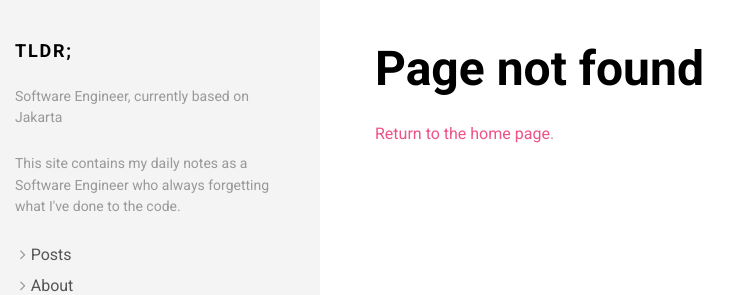
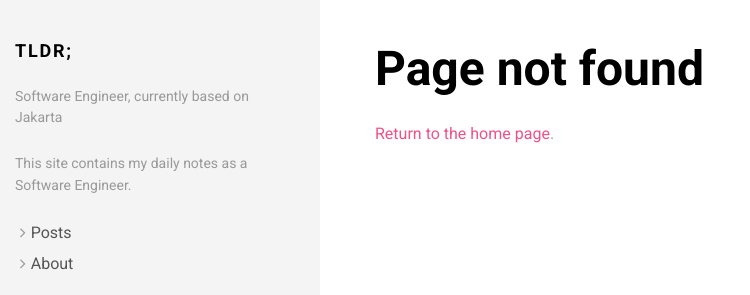
Before and after one commit to rezadwi10/rezadwi10.github.io, a plain HTML site: page 404.html in a window 1280 px wide. Shown: the top 295 px of the page, without its empty margins (0-750 px from the left). Drawn offline with Linux system fonts and the light colour scheme.

Commit message:
rebuilding site on Wed Sep 11 13:11:26 UTC 2019, commit 34afbe236ffc8bb01ab4b6e618280c10fa892f24 and job 13.1

```diff
--- a/404.html
+++ b/404.html
@@ -52,7 +52,7 @@ if (!doNotTrack) {
 
       <p class="sidebar-p">Software Engineer, currently based on Jakarta</p>
 
-      <p class="sidebar-p">This site contains my daily notes as a Software Engineer who always forgetting what I've done to the code.</p>
+      <p class="sidebar-p">This site contains my daily notes as a Software Engineer.</p>
 
     <ul class="sidebar-menu">
 
```
Also changed, not shown: about/index.html (+1 -1 lines), categories/index.html (+1 -1 lines), posts/how-to-query/index.html (+1 -1 lines), posts/index.html (+1 -1 lines), posts/node-screenshot-saved-my-day/index.html (+1 -1 lines), tags/index.html (+1 -1 lines).
